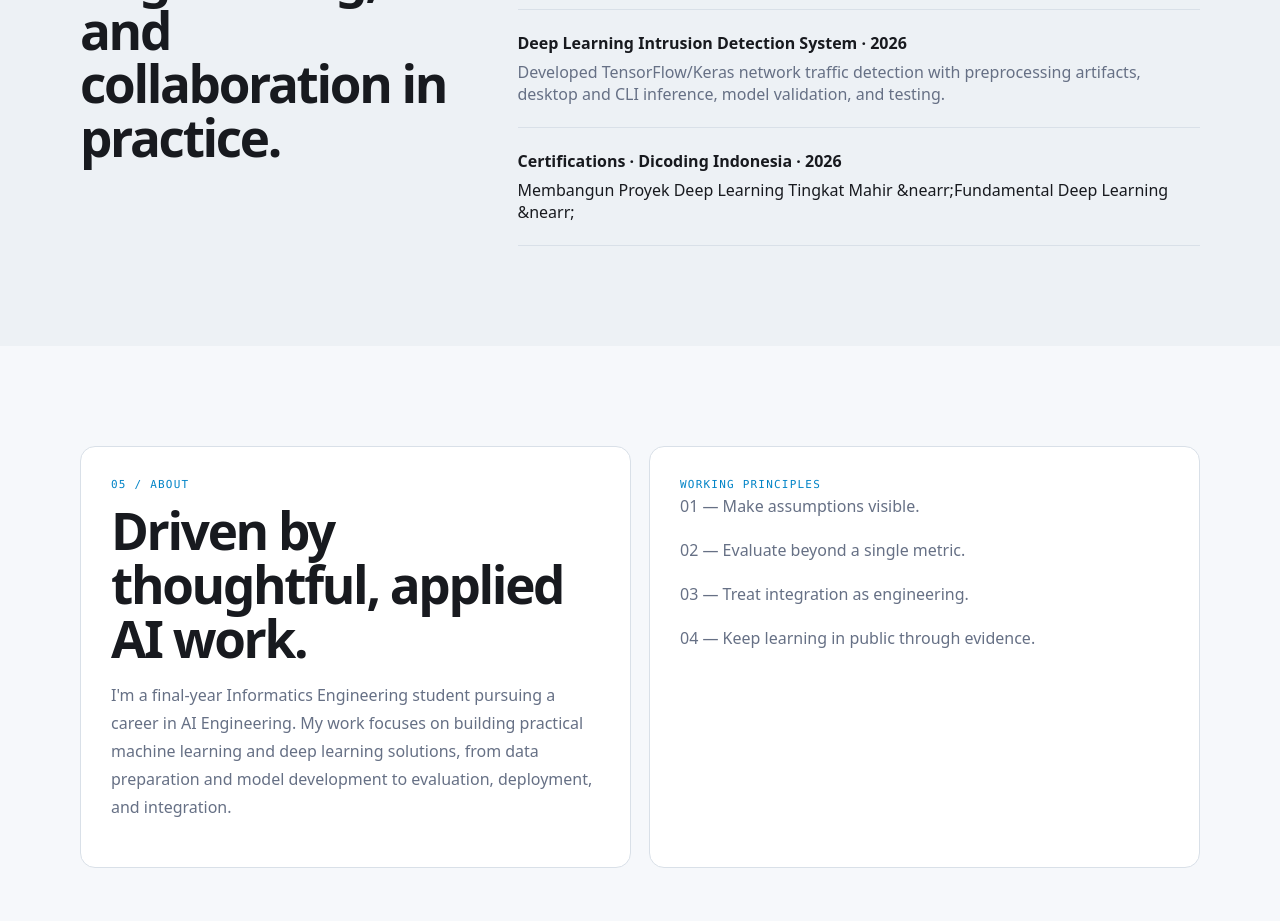
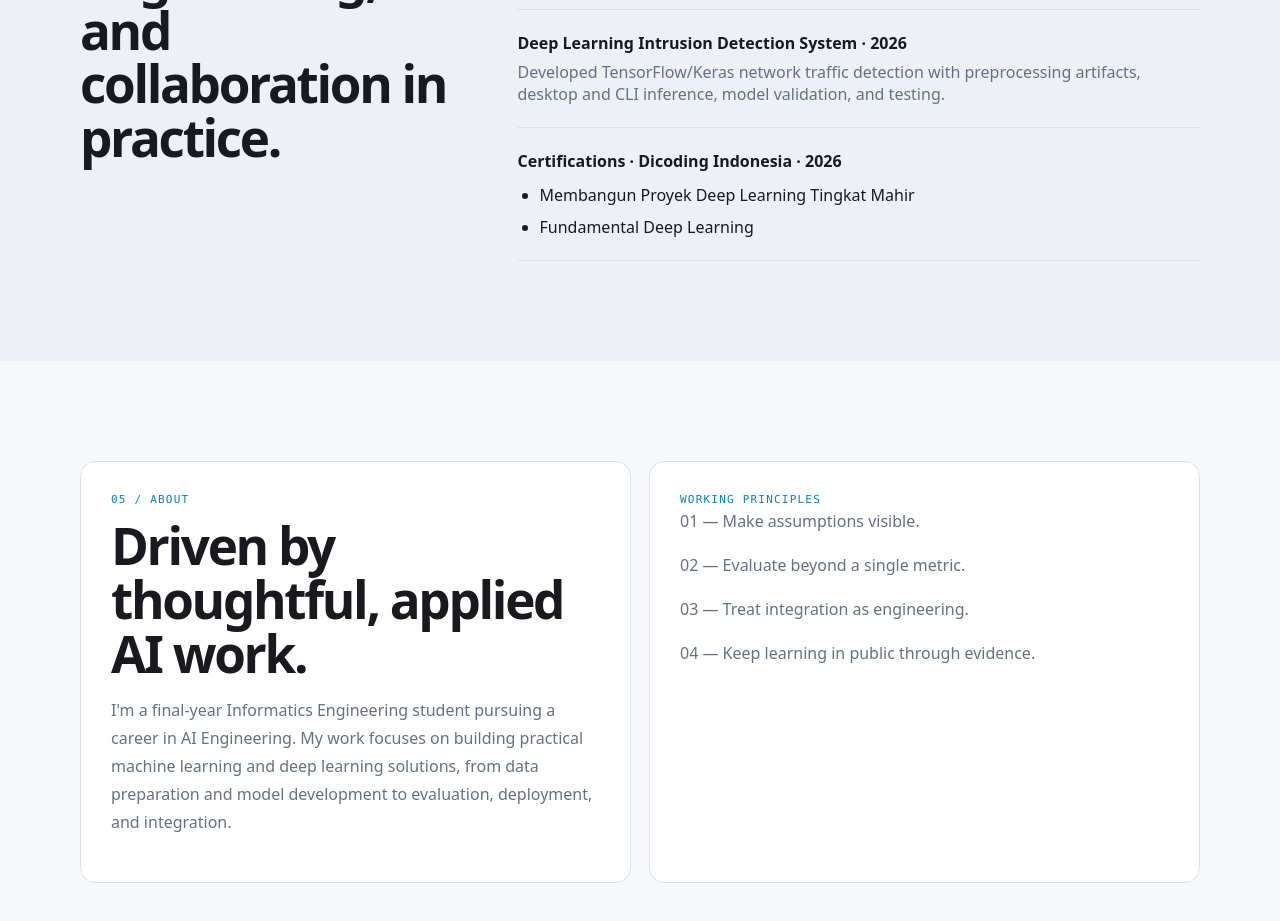
Before and after one commit to N0tFuhny/Portofolio_Site, a Next.js app: page / in a window 1280 px wide. Shown: the part 5160-6081 px from the top of the page. Built offline with nearby package versions, Linux system fonts and the light colour scheme.

Commit message:
clean fixx

```diff
--- a/src/components/Portfolio.tsx
+++ b/src/components/Portfolio.tsx
@@ -94,7 +94,10 @@ export default function Portfolio() {
       <section id="journey" className="section"><div className="container"><div className="section-heading"><div className="eyebrow">01 / progression</div><h2>A clear progression in AI and systems thinking.</h2><p>Each project deepens my ability to move from model experimentation to reliable, evidence-based engineering decisions.</p></div><div className="timeline">{journey.map(item=><article className="timeline-item" key={item.id}><div className="step mono">{item.step}</div><h3>{item.title}</h3><p>{item.description}</p><div className="tag-list">{item.skills.map(skill=><span className="tag" key={skill}>{skill}</span>)}</div>{item.projectSlug&&<Link className="text-link mono" href={`/projects/${item.projectSlug}`} style={{display:"inline-block",marginTop:20}}>View evidence ↗</Link>}</article>)}</div></div></section>
       <section id="projects" className="section section-alt"><div className="container"><div className="section-heading"><div className="eyebrow">02 / selected work</div><h2>Focused projects with measurable outcomes.</h2><p>Each project combines a real technical challenge, a structured method, and clear evaluation to show how the work translates into practical value.</p></div><div className="project-grid">{projects.map((project,index)=><article className={`project-card ${index===0?"featured":""}`} key={project.slug}><div className="card-meta"><span className="mono">{project.status}</span><span>{project.type}</span></div><h3>{project.title}</h3><p>{project.summary}</p>{project.metrics&&<div className="metric-row">{project.metrics.slice(0,2).map(metric=><div className="metric" key={metric.label}><strong>{metric.value}</strong><span>{metric.label}</span></div>)}</div>}<div className="card-footer"><span className="muted">{project.role}</span>{project.demoUrl && <a className="text-link" href={project.demoUrl} aria-label={`Live Demo: ${project.title}`}>Live Demo</a>}<Link className="text-link" href={`/projects/${project.slug}`}>View Project →</Link></div></article>)}</div></div></section>
       <section id="skills" className="section"><div className="container"><div className="section-heading"><div className="eyebrow">03 / toolkit</div><h2>Technical skills grounded in practice.</h2><p>My toolkit is shaped by applied work in model development, evaluation, tooling, and cross-functional delivery.</p></div><div className="skills-grid">{skillGroups.map(([name,items])=><div className="skill-group" key={name as string}><h3>{name}</h3><ul>{(items as string[]).map(skill=><li key={skill}>{skill}</li>)}</ul></div>)}</div></div></section>
-      <section id="experience" className="section section-alt"><div className="container experience"><div><div className="eyebrow">04 / experience</div><h2>Research, engineering, and collaboration in practice.</h2></div><div className="experience-list"><div className="experience-item"><strong>AI Engineer &amp; Project Manager · GizGOAT Health Recommendation Platform</strong><span className="muted">Capstone Project · Feb 2026 – July 2026. Led cross-functional project planning and implemented ML workflows, sleep quality prediction, and RESTful FastAPI services. Best model R² of approximately 0.69 on test data.</span></div><div className="experience-item"><strong>Deep Learning Intrusion Detection System · 2026</strong><span className="muted">Developed TensorFlow/Keras network traffic detection with preprocessing artifacts, desktop and CLI inference, model validation, and testing.</span></div><div className="experience-item"><strong>Certifications · Dicoding Indonesia · 2026</strong><a className="text-link" href="https://www.dicoding.com/certificates/GRX5WMDKYZ0M" target="_blank" rel="noopener noreferrer">Membangun Proyek Deep Learning Tingkat Mahir <span aria-hidden="true">&nearr;</span></a><a className="text-link" href="https://www.dicoding.com/certificates/GRX5WWJ8VZ0M" target="_blank" rel="noopener noreferrer">Fundamental Deep Learning <span aria-hidden="true">&nearr;</span></a></div></div></div></section>
+      <section id="experience" className="section section-alt"><div className="container experience"><div><div className="eyebrow">04 / experience</div><h2>Research, engineering, and collaboration in practice.</h2></div><div className="experience-list"><div className="experience-item"><strong>AI Engineer &amp; Project Manager · GizGOAT Health Recommendation Platform</strong><span className="muted">Capstone Project · Feb 2026 – July 2026. Led cross-functional project planning and implemented ML workflows, sleep quality prediction, and RESTful FastAPI services. Best model R² of approximately 0.69 on test data.</span></div><div className="experience-item"><strong>Deep Learning Intrusion Detection System · 2026</strong><span className="muted">Developed TensorFlow/Keras network traffic detection with preprocessing artifacts, desktop and CLI inference, model validation, and testing.</span></div><div className="experience-item"><strong>Certifications · Dicoding Indonesia · 2026</strong><ul style={{ margin: "12px 0 0", paddingLeft: 22, listStyleType: "disc" }}>
+                <li style={{ marginBottom: 10 }}><a className="text-link" href="https://www.dicoding.com/certificates/GRX5WMDKYZ0M" target="_blank" rel="noopener noreferrer">Membangun Proyek Deep Learning Tingkat Mahir</a></li>
+                <li><a className="text-link" href="https://www.dicoding.com/certificates/GRX5WWJ8VZ0M" target="_blank" rel="noopener noreferrer">Fundamental Deep Learning</a></li>
+              </ul></div></div></div></section>
       <section id="about" className="section"><div className="container about-grid"><div className="about-panel"><div className="eyebrow">05 / about</div><h2>Driven by thoughtful, applied AI work.</h2><p>I'm a final-year Informatics Engineering student pursuing a career in AI Engineering. My work focuses on building practical machine learning and deep learning solutions, from data preparation and model development to evaluation, deployment, and integration.</p></div><div className="about-panel"><div className="eyebrow">Working principles</div><p>01 — Make assumptions visible.</p><p>02 — Evaluate beyond a single metric.</p><p>03 — Treat integration as engineering.</p><p>04 — Keep learning in public through evidence.</p></div></div></section>
       <section id="contact" className="section section-alt"><div className="container contact"><div><div className="eyebrow">06 / contact</div><h2>Let’s build what comes next.</h2><p>I’m open to discussions around AI engineering, applied research, and early-career opportunities.</p></div><div className="contact-links"><a className="button button-primary" href={`mailto:${profile.email}`}>Get in touch ↗</a><a className="button button-secondary" href={profile.github}>GitHub ↗</a><a className="button button-secondary" href={profile.linkedin}>LinkedIn ↗</a></div></div></section>
     </main><footer className="footer"><div className="container footer-inner"><span>© 2026 Rizky Abdillah · AI Engineering Portfolio</span><span className="mono">Built to keep growing.</span></div></footer>
```
